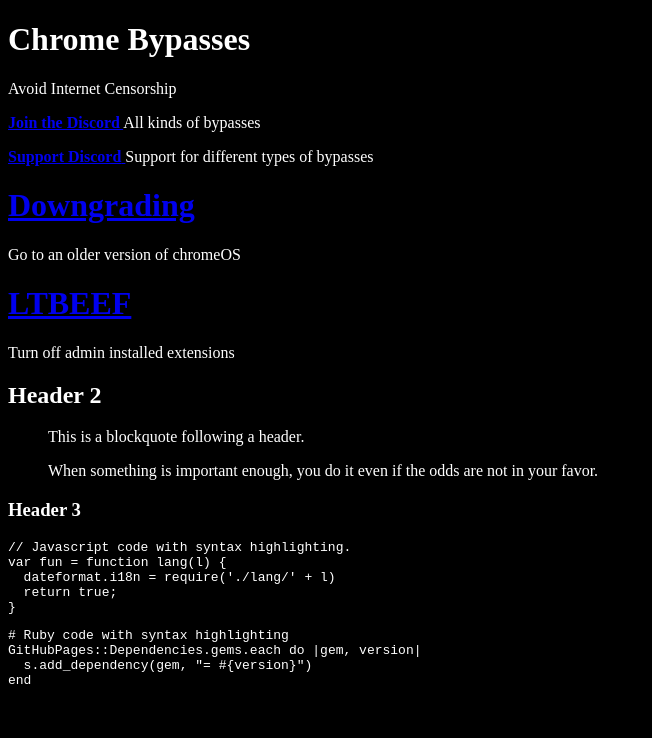
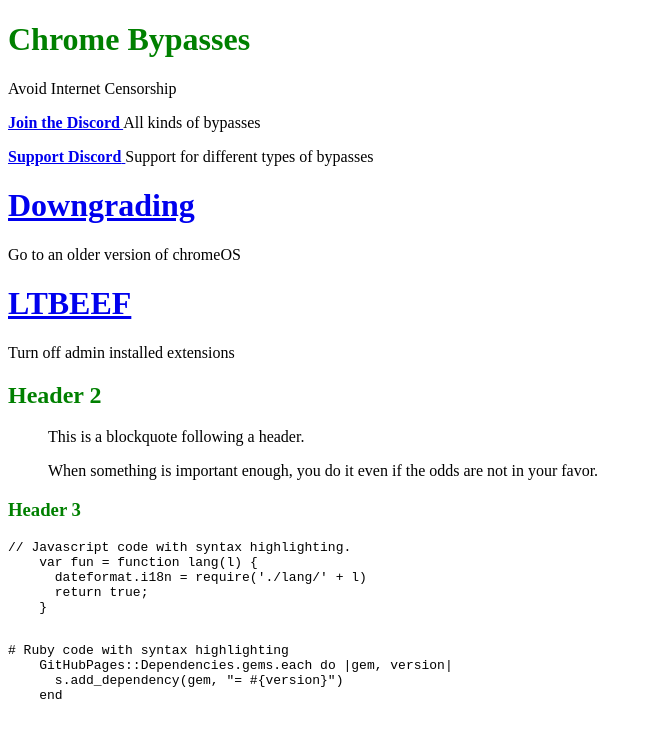
Before and after one commit to fruvs/fruvz, a Jekyll site: the page index.html, which Jekyll copies as it is, in a window 1280 px wide. Shown: the top 738 px of the page, without its empty margins (0-652 px from the left). Built offline with Jekyll 4.4.1, drawn with Linux system fonts in a browser that asks for light colours.

Commit message:
Update index.html

```diff
--- a/index.html
+++ b/index.html
@@ -1,12 +1,9 @@
 <!DOCTYPE html>
 <html>
   <head>
-    <meta charset="utf-8">
-    <title>Chrome Bypasses</title>
     <style>
-      body {
-        background-color: black;
-        color: white;
+      h1, h2, h3 {
+        color: green;
       }
     </style>
   </head>
```
Lines whose indentation alone changed are shown as unchanged.
